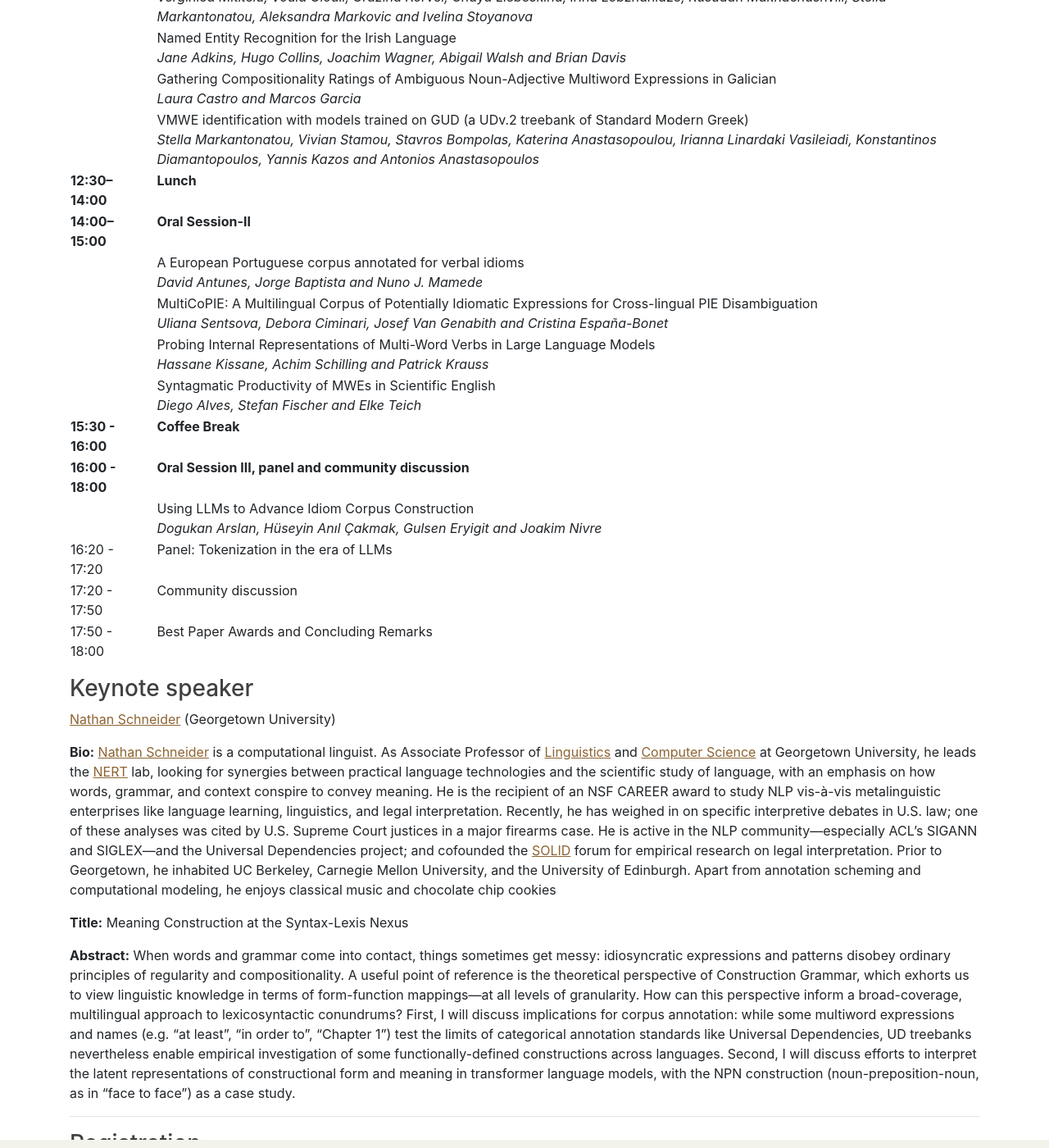
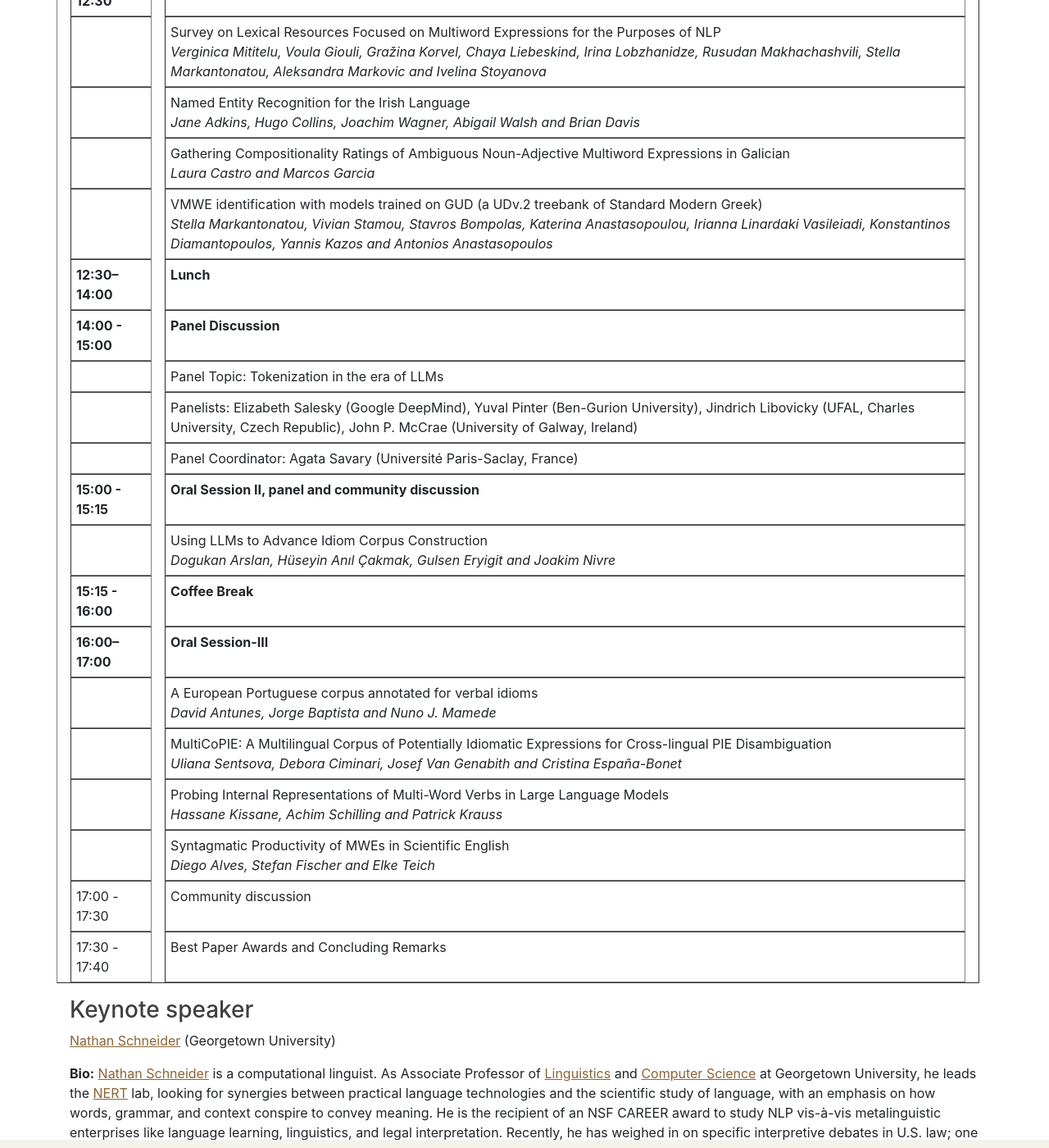
Before and after one commit to multiword/multiword.github.io, a Jekyll site: the page built from mwe2025/index.md, in a window 1280 px wide and 1400 px high, scrolled down 1252 px. Shown: the whole window at 82% size. Built offline with Jekyll 4.4.1, drawn with Linux system fonts in a browser that asks for light colours; comment, search, counter and statistics services are not loaded.

Commit message:
updated schedule

```diff
--- a/mwe2025/index.md
+++ b/mwe2025/index.md
@@ -76,11 +76,10 @@ TBD
 
 ### <a name="program"> Program </a>
 
-
-| Time                |                                          |
-|:-------------------|   ---------------------                  |
-| **09:15–09:30**    | **Welcome**               |
-| **09:30–10:30**    | **Invited talk**                  |
+<!---| Time                 |                                          |
+|:-------------------  |   ---------------------                  |
+| **09:15–09:30**      | **Welcome**               |
+| **09:30–10:30**      | **Invited talk**                  |
 |  **10:30–11:00**      | **Coffee break**                       |
 |   **11:00–12:30**  | **Oral Session-I**  |
 |      | Survey on Lexical Resources Focused on Multiword Expressions for the Purposes of NLP <br/> *Verginica Mititelu, Voula Giouli, Gražina Korvel, Chaya Liebeskind, Irina Lobzhanidze, Rusudan Makhachashvili, Stella Markantonatou, Aleksandra Markovic and Ivelina Stoyanova* |
@@ -88,18 +87,86 @@ TBD
 |      | Gathering Compositionality Ratings of Ambiguous Noun-Adjective Multiword Expressions in Galician <br/> *Laura Castro and Marcos Garcia*          |
 |      | VMWE identification with models trained on GUD (a UDv.2 treebank of Standard Modern Greek) <br/> *Stella Markantonatou, Vivian Stamou, Stavros Bompolas, Katerina Anastasopoulou, Irianna Linardaki Vasileiadi, Konstantinos Diamantopoulos, Yannis Kazos and Antonios Anastasopoulos*   |
 |  **12:30–14:00**      | **Lunch**                       |
-|  **14:00–15:00**      | **Oral Session-II**                       |
+| **14:00 - 15:00**    |  **Panel Discussion**   |
+ |                     |  Panel Topic: Tokenization in the era of LLMs   |
+ |                     |  Panelists: Elizabeth Salesky (Google DeepMind), Yuval Pinter (Ben-Gurion University), Jindrich Libovicky (UFAL, Charles University, Czech Republic), John P. McCrae (University of Galway, Ireland)|
+|                     |  Panel Coordinator: Agata Savary (Université Paris-Saclay, France)   |
+| **15:00 - 15:15**    | **Oral Session II, panel and community discussion**   |
+|                 |Using LLMs to Advance Idiom Corpus Construction <br/> *Dogukan Arslan, Hüseyin Anıl Çakmak, Gulsen Eryigit and Joakim Nivre* |
+  |**15:15 - 16:00**  | **Coffee Break**  |
+|  **16:00–17:00**      | **Oral Session-III**             |
 |      |A European Portuguese corpus annotated for verbal idioms <br/> *David Antunes, Jorge Baptista and Nuno J. Mamede*   |
 |      |MultiCoPIE: A Multilingual Corpus of Potentially Idiomatic Expressions for Cross-lingual PIE Disambiguation <br/> *Uliana Sentsova, Debora Ciminari, Josef Van Genabith and Cristina España-Bonet*   |
 |      |Probing Internal Representations of Multi-Word Verbs in Large Language Models <br/> *Hassane Kissane, Achim Schilling and Patrick Krauss*   |
 |      |Syntagmatic Productivity of MWEs in Scientific English <br/> *Diego Alves, Stefan Fischer and Elke Teich*    |
-  |**15:30 - 16:00**  | **Coffee Break**  |
-  | **16:00 - 18:00**    | **Oral Session III, panel and community discussion**   |
-  |                 |Using LLMs to Advance Idiom Corpus Construction <br/> *Dogukan Arslan, Hüseyin Anıl Çakmak, Gulsen Eryigit and Joakim Nivre* |
- |16:20 - 17:20   |  Panel: Tokenization in the era of LLMs   |
- |17:20 - 17:50   | Community discussion   |
-| 17:50 - 18:00   | Best Paper Awards and Concluding Remarks   |
-
+ |17:00 - 17:30   | Community discussion   |
+| 17:30 - 17:40   | Best Paper Awards and Concluding Remarks   | --->
+<table border="1" cellspacing="2" cellpadding="6">
+  <thead>
+    <tr>
+      <th>Time</th>
+      <th></th>
+    </tr>
+  </thead>
+  <tbody>
+    <tr><td><strong>09:15–09:30</strong></td><td><strong>Welcome</strong></td></tr>
+    <tr><td><strong>09:30–10:30</strong></td><td><strong>Invited talk</strong></td></tr>
+    <tr><td><strong>10:30–11:00</strong></td><td><strong>Coffee break</strong></td></tr>
+    <tr><td><strong>11:00–12:30</strong></td><td><strong>Oral Session-I</strong></td></tr>
+    <tr><td></td><td>
+      Survey on Lexical Resources Focused on Multiword Expressions for the Purposes of NLP<br/>
+      <em>Verginica Mititelu, Voula Giouli, Gražina Korvel, Chaya Liebeskind, Irina Lobzhanidze, Rusudan Makhachashvili, Stella Markantonatou, Aleksandra Markovic and Ivelina Stoyanova</em>
+    </td></tr>
+    <tr><td></td><td>
+      Named Entity Recognition for the Irish Language<br/>
+      <em>Jane Adkins, Hugo Collins, Joachim Wagner, Abigail Walsh and Brian Davis</em>
+    </td></tr>
+    <tr><td></td><td>
+      Gathering Compositionality Ratings of Ambiguous Noun-Adjective Multiword Expressions in Galician<br/>
+      <em>Laura Castro and Marcos Garcia</em>
+    </td></tr>
+    <tr><td></td><td>
+      VMWE identification with models trained on GUD (a UDv.2 treebank of Standard Modern Greek)<br/>
+      <em>Stella Markantonatou, Vivian Stamou, Stavros Bompolas, Katerina Anastasopoulou, Irianna Linardaki Vasileiadi, Konstantinos Diamantopoulos, Yannis Kazos and Antonios Anastasopoulos</em>
+    </td></tr>
+    <tr><td><strong>12:30–14:00</strong></td><td><strong>Lunch</strong></td></tr>
+    <tr><td><strong>14:00 - 15:00</strong></td><td><strong>Panel Discussion</strong></td></tr>
+    <tr><td></td><td>
+      Panel Topic: Tokenization in the era of LLMs
+    </td></tr>
+    <tr><td></td><td>
+      Panelists: Elizabeth Salesky (Google DeepMind), Yuval Pinter (Ben-Gurion University), Jindrich Libovicky (UFAL, Charles University, Czech Republic), John P. McCrae (University of Galway, Ireland)
+    </td></tr>
+    <tr><td></td><td>
+      Panel Coordinator: Agata Savary (Université Paris-Saclay, France)
+    </td></tr>
+    <tr><td><strong>15:00 - 15:15</strong></td><td><strong>Oral Session II, panel and community discussion</strong></td></tr>
+    <tr><td></td><td>
+      Using LLMs to Advance Idiom Corpus Construction<br/>
+      <em>Dogukan Arslan, Hüseyin Anıl Çakmak, Gulsen Eryigit and Joakim Nivre</em>
+    </td></tr>
+    <tr><td><strong>15:15 - 16:00</strong></td><td><strong>Coffee Break</strong></td></tr>
+    <tr><td><strong>16:00–17:00</strong></td><td><strong>Oral Session-III</strong></td></tr>
+    <tr><td></td><td>
+      A European Portuguese corpus annotated for verbal idioms<br/>
+      <em>David Antunes, Jorge Baptista and Nuno J. Mamede</em>
+    </td></tr>
+    <tr><td></td><td>
+      MultiCoPIE: A Multilingual Corpus of Potentially Idiomatic Expressions for Cross-lingual PIE Disambiguation<br/>
+      <em>Uliana Sentsova, Debora Ciminari, Josef Van Genabith and Cristina España-Bonet</em>
+    </td></tr>
+    <tr><td></td><td>
+      Probing Internal Representations of Multi-Word Verbs in Large Language Models<br/>
+      <em>Hassane Kissane, Achim Schilling and Patrick Krauss</em>
+    </td></tr>
+    <tr><td></td><td>
+      Syntagmatic Productivity of MWEs in Scientific English<br/>
+      <em>Diego Alves, Stefan Fischer and Elke Teich</em>
+    </td></tr>
+    <tr><td>17:00 - 17:30</td><td>Community discussion</td></tr>
+    <tr><td>17:30 - 17:40</td><td>Best Paper Awards and Concluding Remarks</td></tr>
+  </tbody>
+</table>
 
 ### <a name="keynotes">Keynote speaker </a>
 
```
